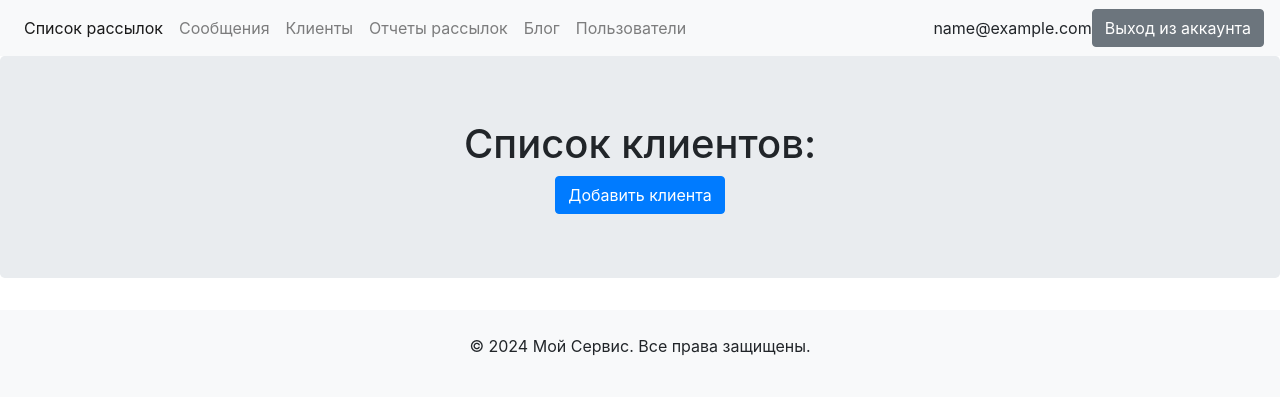
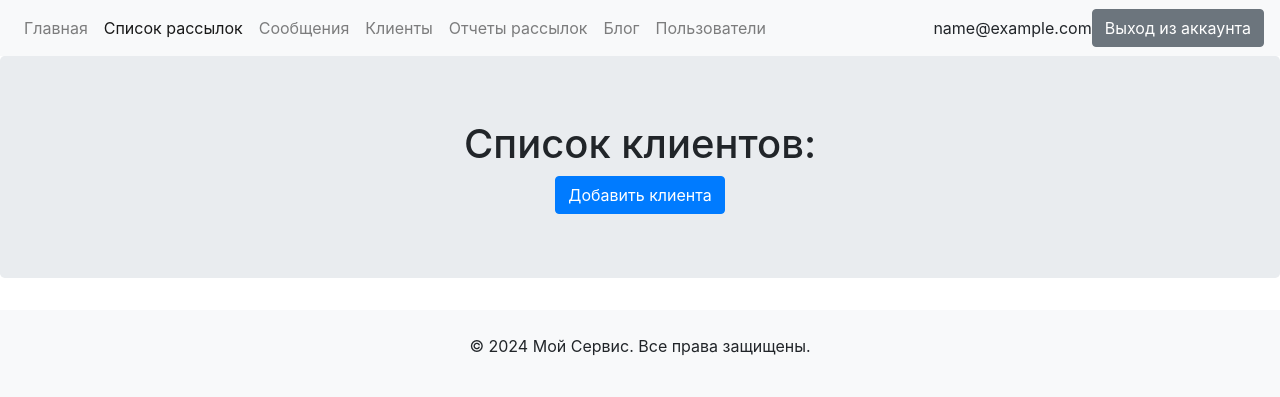
Before and after one commit to xolodno1337/Mailing_service, a Django app: page /client/ in a window 1280 px wide. Shown: the top 397 px of the page. Run offline with Django 4.2, Linux system fonts and the light colour scheme; the visitor is signed in with stand-in values (Sample User, id 1); data that the repository does not hold is empty; some libraries are stand-ins or nearby versions.

Commit message:
Добавление url Главная

```diff
--- a/mailing/templates/mailing/includes/navbar.html
+++ b/mailing/templates/mailing/includes/navbar.html
@@ -6,6 +6,9 @@
     </button>
     <div class="collapse navbar-collapse" id="navbarNav">
         <ul class="navbar-nav mr-auto">
+            <li class="nav-item">
+                <a class="nav-link" href="{% url 'mailing:base' %}">Главная</a>
+            </li>
             <li class="nav-item active">
                 <a class="nav-link" href="{% url 'mailing:mailing_list' %}">Список рассылок <span class="sr-only">(current)</span></a>
             </li>
```
